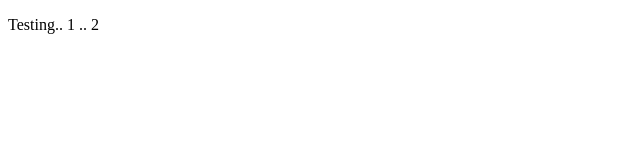
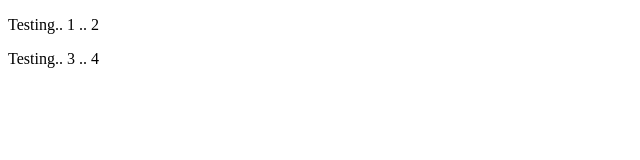
Before and after one commit to reesebre82/brendanreese.com, a website: page index.html in a window 1280 px wide. Shown: the full height of the page, 0-640 px from the left. Drawn offline with Linux system fonts and the light colour scheme.

Commit message:
testing Travis

```diff
--- a/index.html
+++ b/index.html
@@ -8,5 +8,6 @@
 </head>
 <body>
     <p>Testing.. 1 .. 2</p>
+    <p>Testing.. 3 .. 4</p>
 </body>
 </html>
```
